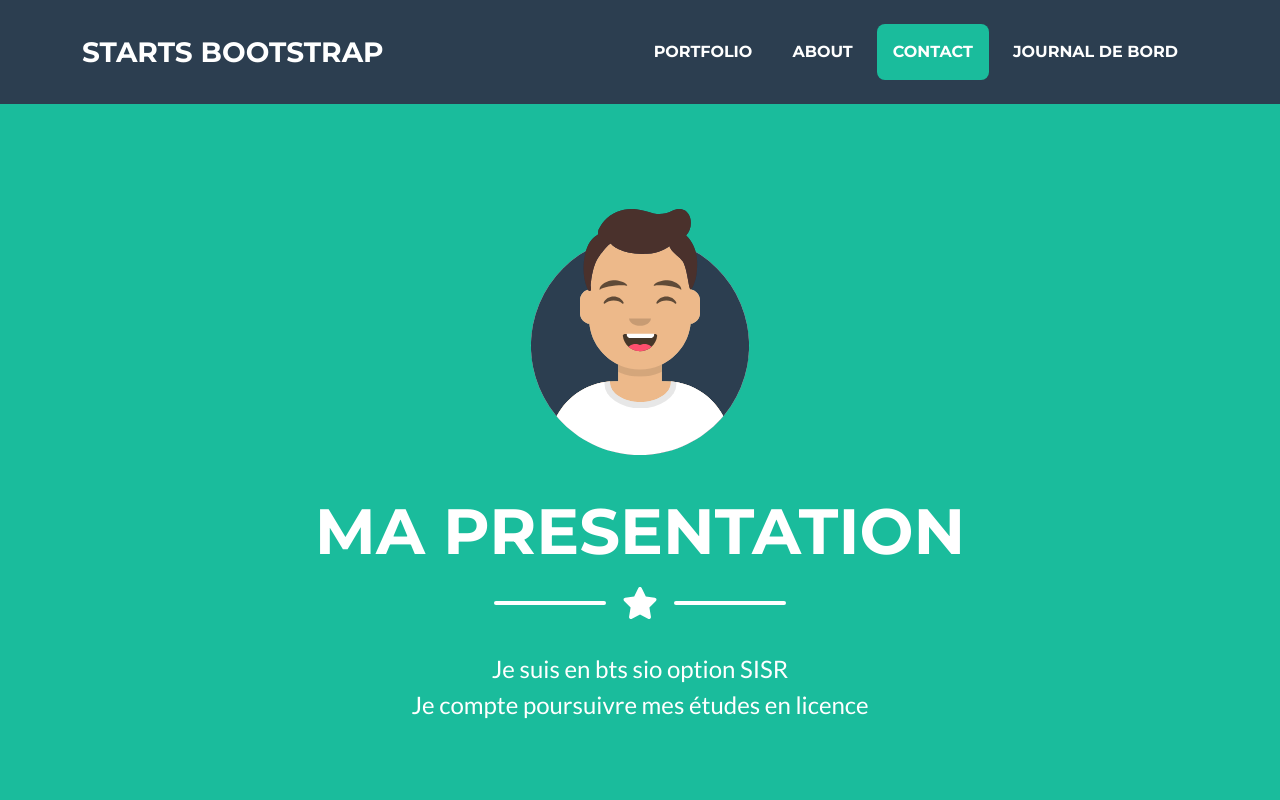
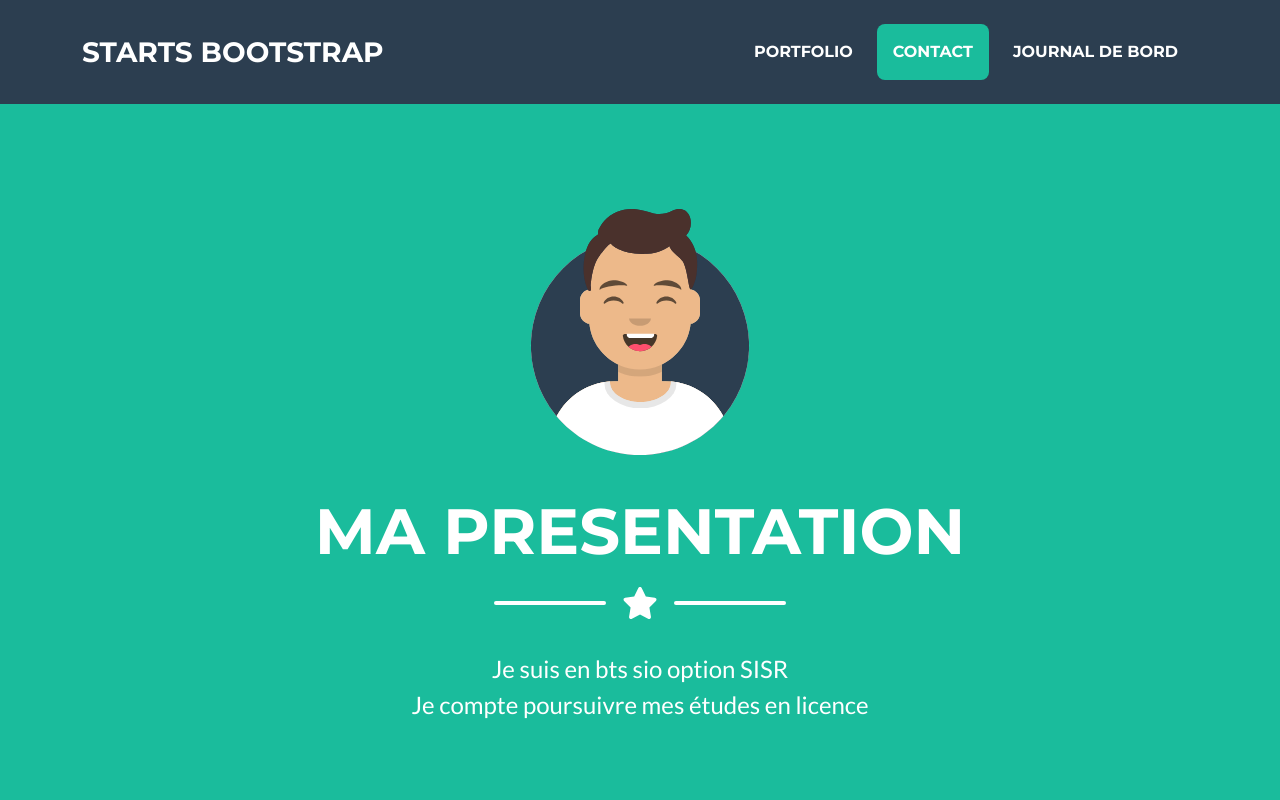
Before and after one commit to erwan123454546546/portfolio1, a plain HTML site: page index.html in a window 1280 px wide. Shown: the top 800 px of the page. Drawn offline with nearby package versions, Linux system fonts and the light colour scheme.

Commit message:
Update index.html

```diff
--- a/index.html
+++ b/index.html
@@ -39,7 +39,6 @@
                 <div class="collapse navbar-collapse" id="navbarResponsive">
                     <ul class="navbar-nav ms-auto">
                         <li class="nav-item mx-0 mx-lg-1"><a class="nav-link py-3 px-0 px-lg-3 rounded" href="#portfolio">Portfolio</a></li>
-                        <li class="nav-item mx-0 mx-lg-1"><a class="nav-link py-3 px-0 px-lg-3 rounded" href="#about">About</a></li>
                         <li class="nav-item mx-0 mx-lg-1"><a class="nav-link py-3 px-0 px-lg-3 rounded" href="#contact">Contact</a></li>
                         <li class="nav-item mx-0 mx-lg-1"><a class="nav-link py-3 px-0 px-lg-3 rounded" href="https://docs.google.com/document/d/1i-AVq78d1pJh-f5jkaSxtuUtRS1Gfh9IZi58zOzsZcM/edit?usp=sharing">journal de bord</a></li>
                     </ul>
```
